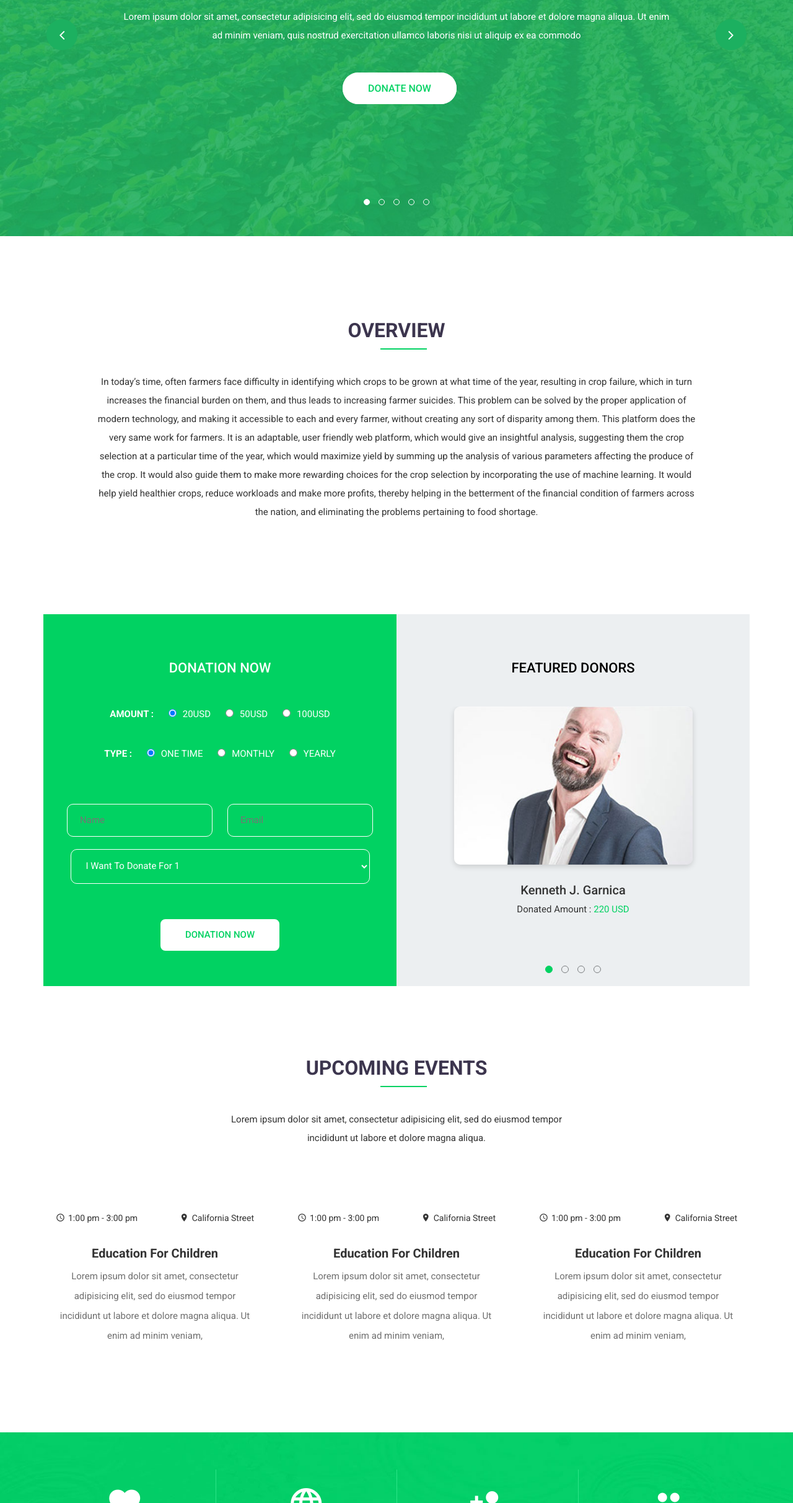
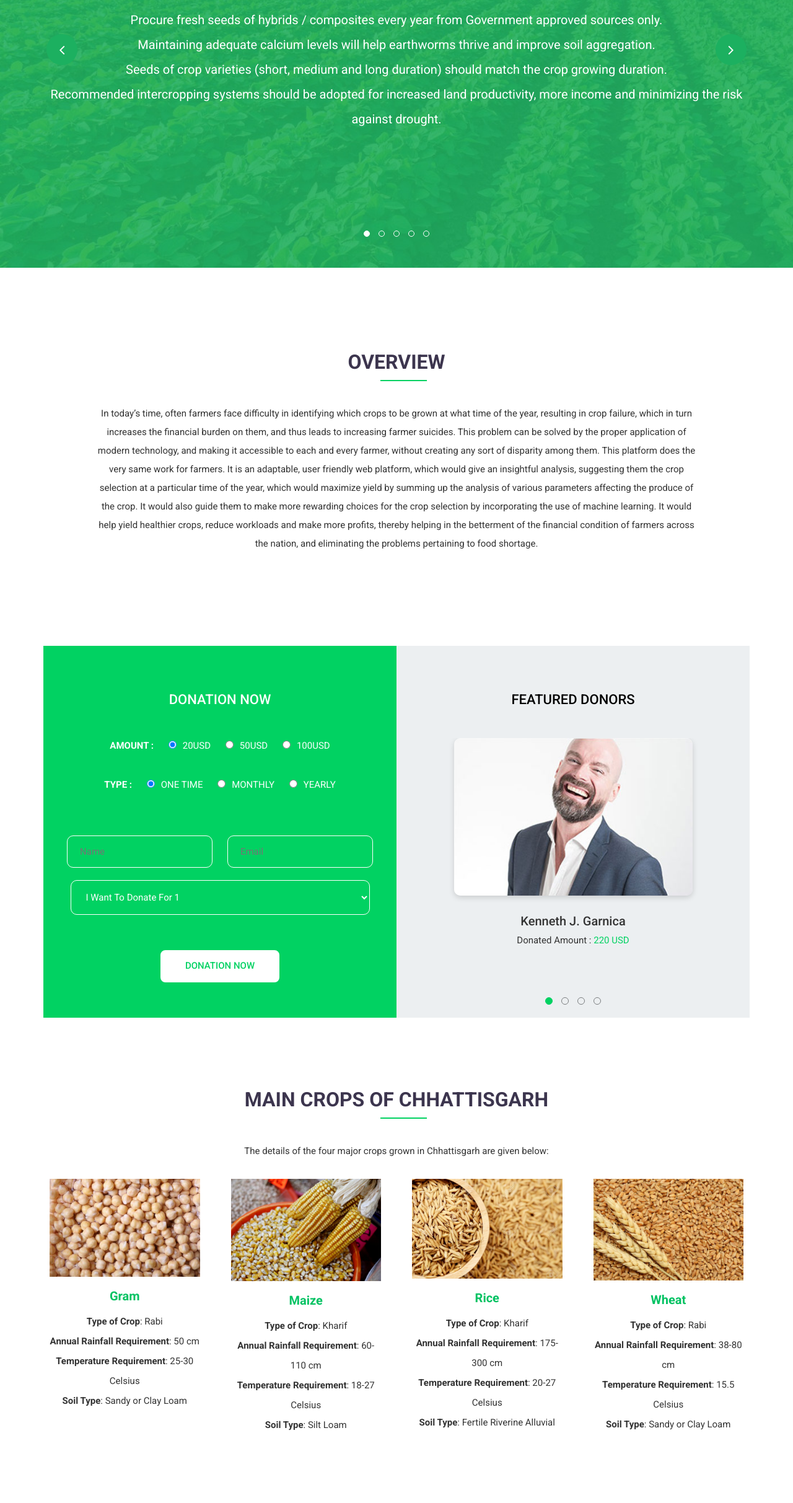
Before and after one commit to patel-himanshu/Krishi-Sahyog, a plain HTML site: page index.html in a window 1280 px wide. Shown: the part 375-2800 px from the top of the page at 62% size. Drawn offline with Linux system fonts and the light colour scheme; files whose address does not match are found by name.

Commit message:
More updation work

```diff
--- a/index.html
+++ b/index.html
@@ -53,37 +53,57 @@
                         <div class="client theme1-carousel theme1-theme">
                             <div class="item">
                                 <div class="text">
-                                    <h3>CHILDREN NEED YOUR HELP</h3>
-                                    <p>Lorem ipsum dolor sit amet, consectetur adipisicing elit, sed do eiusmod tempor incididunt ut labore et dolore magna aliqua. Ut enim <br> ad minim veniam, quis nostrud exercitation ullamco laboris nisi ut aliquip ex ea commodo </p>
-                                    <h5 class="white-button"><a href="#">DONATE NOW</a></h5>
+                                    <h3><u>SUGGESTIONS FOR BETTER CROP MANAGEMENT</u></h3>
+                                    <p>
+                                        Procure fresh seeds of hybrids / composites every year from Government approved sources only.<br>
+                                        Maintaining adequate calcium levels will help earthworms thrive and improve soil aggregation.<br>
+                                        Seeds of crop varieties (short, medium and long duration) should match the crop growing duration.<br>
+                                        Recommended intercropping systems should be adopted for increased land productivity, more income and minimizing the risk against drought.
+                                    </p>
                                 </div>
                             </div>
                             <div class="item">
                                 <div class="text">
-                                    <h3>CHILDREN NEED YOUR HELP</h3>
-                                    <p>Lorem ipsum dolor sit amet, consectetur adipisicing elit, sed do eiusmod tempor incididunt ut labore et dolore magna aliqua. Ut enim <br> ad minim veniam, quis nostrud exercitation ullamco laboris nisi ut aliquip ex ea commodo </p>
-                                    <h5 class="white-button"><a href="#">DONATE NOW</a></h5>
+                                    <h3><u>CROP CHOICE AND TIMING</u></h3>
+                                        <p>
+                                            Rotations may assist with weed management, reducing the potential for green bridges.<br>
+                                            Choose a varieties with inherited disease and pest resistance where agronomically and economically viable.<br>
+                                            Seeding vigour and other physiological features such as hard seed coats, will help to deter pests.<br>
+                                            Select planting windows to minimize the likelihood of major pests during critical development phases of the crop.
+                                        </p>
                                 </div>
                             </div>
                             <div class="item">
                                 <div class="text">
-                                    <h3>CHILDREN NEED YOUR HELP</h3>
-                                    <p>Lorem ipsum dolor sit amet, consectetur adipisicing elit, sed do eiusmod tempor incididunt ut labore et dolore magna aliqua. Ut enim <br> ad minim veniam, quis nostrud exercitation ullamco laboris nisi ut aliquip ex ea commodo </p>
-                                    <h5 class="white-button"><a href="#">DONATE NOW</a></h5>
+                                    <h3><u>SOIL PREPARATION & SUCCESSFUL CROP ESTABLISHMENT</u></h3>
+                                    <p>
+                                        Cultivation or herbicide use during a fallow to eliminate weeds will minimize pest survival opportunities.<br>
+                                        Seedlings suffering from stresses (moisture, temperature or water logging) are often more susceptible to pests.<br>
+                                        Quick uniform establishment improves a crop’s ability to withstand insect (and pathogen) attack.<br>
+                                        Appropriate rates of treated seed (seed dressings) may suppress soil insects as well as aphids in the first three weeks
+                                    </p>
                                 </div>
                             </div>
                             <div class="item">
                                 <div class="text">
-                                    <h3>CHILDREN NEED YOUR HELP</h3>
-                                    <p>Lorem ipsum dolor sit amet, consectetur adipisicing elit, sed do eiusmod tempor incididunt ut labore et dolore magna aliqua. Ut enim <br> ad minim veniam, quis nostrud exercitation ullamco laboris nisi ut aliquip ex ea commodo </p>
-                                    <h5 class="white-button"><a href="#">DONATE NOW</a></h5>
+                                    <h3><u>DISEASE MANAGEMENT, HYGIENE & SANITATION</u></h3>
+                                    <p>
+                                        Consult the veterinarian for any likely out break of animal diseases.<br>
+                                        Some insect pests are moved by machinery (e.g. harvesters), vehicles and people – e.g. on clothing and footwear.<br>
+                                        Practice good farm hygiene to minimize pest movement.<br>
+                                        Control weeds in crop but also consider adjacent fields, borders and roadsides where possible.
+                                    </p>
                                 </div>
                             </div>
                             <div class="item">
                                 <div class="text">
-                                    <h3>CHILDREN NEED YOUR HELP</h3>
-                                    <p>Lorem ipsum dolor sit amet, consectetur adipisicing elit, sed do eiusmod tempor incididunt ut labore et dolore magna aliqua. Ut enim <br> ad minim veniam, quis nostrud exercitation ullamco laboris nisi ut aliquip ex ea commodo </p>
-                                    <h5 class="white-button"><a href="#">DONATE NOW</a></h5>
+                                    <h3><u>PRESERVE BENEFICIAL INSECTS</u></h3>
+                                    <p>
+                                        Tolerate non-economic early season damage.<br>
+                                        Integrate cultural and biological control strategies into the production system, which are practical.<br>
+                                        Minimize early season sprays to conserve beneficials.<br>
+                                        Biological formulations such as NPV, Bt and Metarhizium are highly specific and do not harm beneficials.<br>
+                                    </p>
                                 </div>
                             </div>
                         </div>
@@ -170,35 +190,57 @@
             </div>
         </section>
         <section class="events_section_area">
-            <h2>UPCOMING EVENTS</h2>
-            <p>Lorem ipsum dolor sit amet, consectetur adipisicing elit, sed do eiusmod tempor <br> incididunt ut labore et dolore magna aliqua. </p>
+            <h2>MAIN CROPS OF CHHATTISGARH</h2>
+            <p>The details of the four major crops grown in Chhattisgarh are given below: </p>
             <div class="container">
                 <div class="row">
-                    <div class="col-md-4 col-xs-12">
+                    <div class="col-md-3 col-xs-12">
                         <div class="events_single">
-                            <img src="img/events_single_one.jpg" alt="">
-                            <p><span class="event_left"><i class="material-icons">access_time</i>1:00 pm - 3:00 pm</span><span class="event_right"><i class="material-icons">location_on</i>California Street</span></p>
-                            <div class="clear"></div>
-                            <h3>Education For Children</h3>
-                            <h6>Lorem ipsum dolor sit amet, consectetur adipisicing elit, sed do eiusmod tempor incididunt ut labore et dolore magna aliqua. Ut enim ad minim veniam,</h6>
+                            <img src="img/gram.jpg" alt="Gram">
+                            <h3>Gram</h3>
+                            <p>
+                                <b>Type of Crop</b>: Rabi<br>
+                                <b>Annual Rainfall Requirement</b>: 50 cm<br>
+                                <b>Temperature Requirement</b>: 25-30 Celsius<br>
+                                <b>Soil Type</b>: Sandy or Clay Loam<br>
+                            </p>
                         </div>
-                    </div>
-                    <div class="col-md-4 col-xs-12">
+                </div>
+                    <div class="col-md-3 col-xs-12">
                         <div class="events_single">
-                            <img src="img/events_single_two.jpg" alt="">
-                            <p><span class="event_left"><i class="material-icons">access_time</i>1:00 pm - 3:00 pm</span><span class="event_right"><i class="material-icons">location_on</i>California Street</span></p>
-                            <h3>Education For Children</h3>
-                            <h6>Lorem ipsum dolor sit amet, consectetur adipisicing elit, sed do eiusmod tempor incididunt ut labore et dolore magna aliqua. Ut enim ad minim veniam,</h6>
+                            <img src="img/maize.jpg" alt="maize">
+                            <h3>Maize</h3>
+                            <p>
+                                <b>Type of Crop</b>: Kharif<br>
+                                <b>Annual Rainfall Requirement</b>: 60-110 cm<br>
+                                <b>Temperature Requirement</b>: 18-27 Celsius<br>
+                                <b>Soil Type</b>: Silt Loam<br>
+                            </p>
                         </div>
-                    </div>
-                    <div class="col-md-4 col-xs-12">
+                </div>
+                    <div class="col-md-3 col-xs-12">
                         <div class="events_single">
-                            <img src="img/events_single_three.jpg" alt="">
-                            <p><span class="event_left"><i class="material-icons">access_time</i>1:00 pm - 3:00 pm</span><span class="event_right"><i class="material-icons">location_on</i>California Street</span></p>
-                            <h3>Education For Children</h3>
-                            <h6>Lorem ipsum dolor sit amet, consectetur adipisicing elit, sed do eiusmod tempor incididunt ut labore et dolore magna aliqua. Ut enim ad minim veniam,</h6>
+                            <img src="img/rice.jpg" alt="Rice">
+                            <h3>Rice</h3>
+                            <p>
+                                <b>Type of Crop</b>: Kharif<br>
+                                <b>Annual Rainfall Requirement</b>: 175-300 cm<br>
+                                <b>Temperature Requirement</b>: 20-27 Celsius<br>
+                                <b>Soil Type</b>: Fertile Riverine Alluvial<br>
+                            </p>
                         </div>
-                    </div>
+                </div>
+                    <div class="col-md-3 col-xs-12">
+                        <div class="events_single">
+                            <img src="img/wheat.jpg" alt="Wheat">
+                            <h3>Wheat</h3>
+                            <p>
+                                <b>Type of Crop</b>: Rabi<br>
+                                <b>Annual Rainfall Requirement</b>: 38-80 cm<br>
+                                <b>Temperature Requirement</b>: 15.5 Celsius<br>
+                                <b>Soil Type</b>: Sandy or Clay Loam<br>
+                            </p>
+                        </div>
                 </div>
             </div>
         </section>
--- a/style.css
+++ b/style.css
@@ -100,9 +100,9 @@
 .carosal-area .text>p {
     color: #fff;
     font-family: "Roboto", sans-serif;
-    font-size: 15px;
+    font-size: 20px;
     font-weight: 400;
-    line-height: 30px;
+    line-height: 40px;
     margin-top: 28px;
 }
 
@@ -372,7 +372,7 @@
 }
 
 .events_section_area .events_single {
-    margin: 60px 20px 0;
+    margin: 20px 10px 0;
 }
 
 .events_section_area .events_single img {
@@ -408,19 +408,14 @@
 
 .events_section_area .events_single h3 {
     font-family: "Roboto", sans-serif;
+    color: #01c262;
     font-size: 20px;
     font-weight: 700;
-    margin-top: 70px;
+    margin-top: 20px;
     text-align: center;
 }
 
-.events_section_area .events_single:hover h3 {
-    color: #01d262;
-    text-decoration: underline;
-}
-
-.events_section_area .events_single h6 {
-    color: #6f6f6f;
+.events_section_area .events_single p {
     font-family: "Roboto", sans-serif;
     font-size: 15px;
     font-weight: 400;
```
Also changed, not shown: img/gram.jpg (added), img/maize.jpg (added), img/rice.jpg (added), img/wheat.jpg (added).
